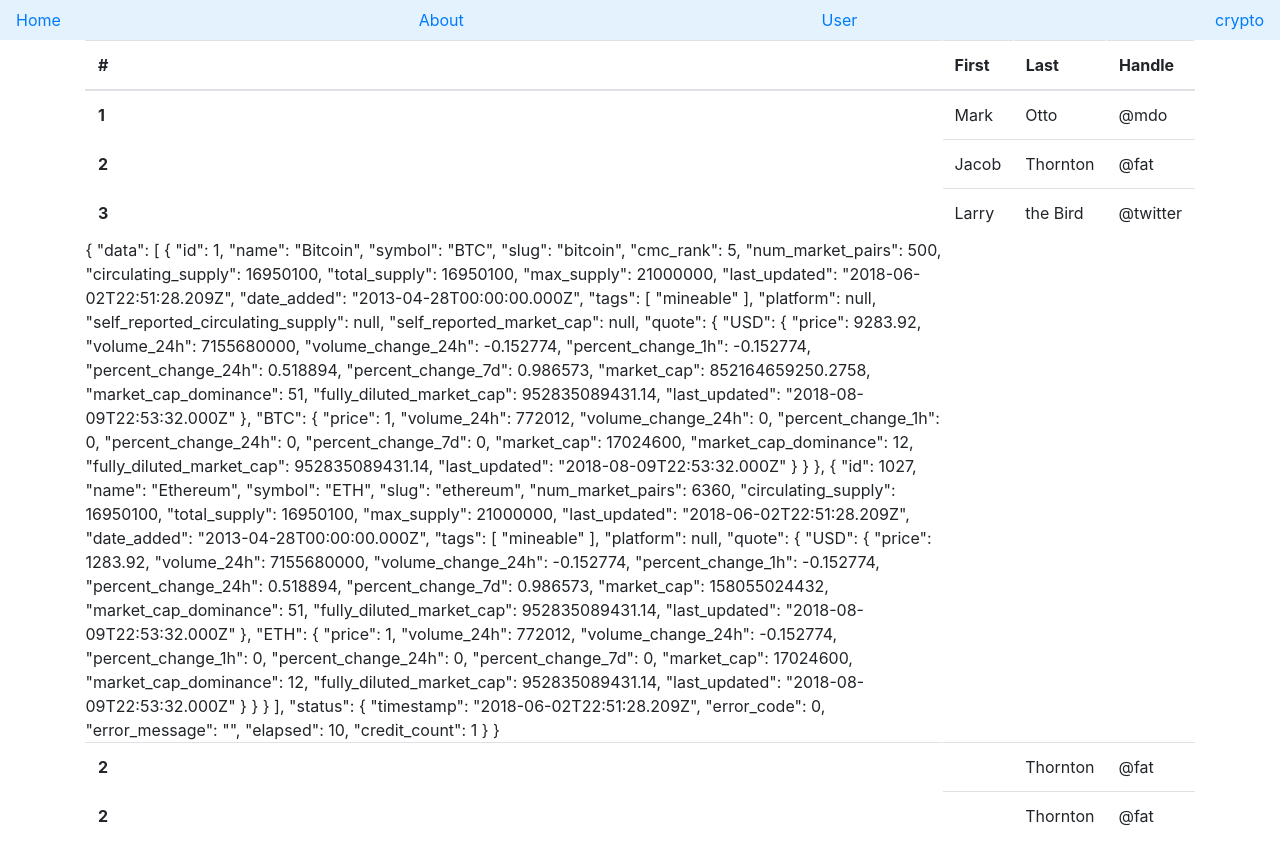
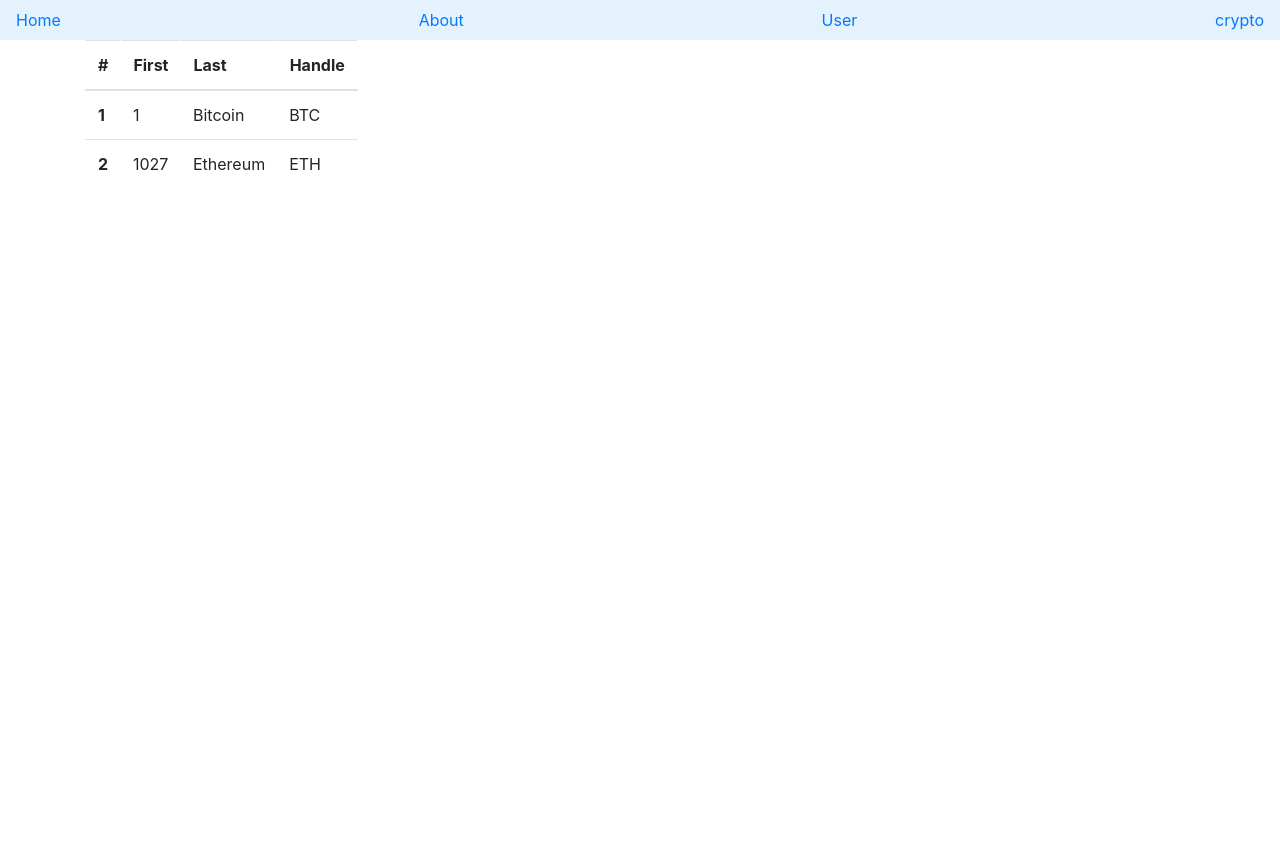
Before and after one commit to thisoban/crypto-front-end, a Vue app in the folder crypto-front-end/: page /crypto in a window 1280 px wide. After the commit the page ends 800 px from the top, so only its background shows below. Built offline with nearby package versions, Linux system fonts and the light colour scheme.

Commit message:
codeing tweaked to show json value in table

```diff
--- a/crypto-front-end/src/components/CryptoComponentn.vue
+++ b/crypto-front-end/src/components/CryptoComponentn.vue
@@ -1,24 +1,27 @@
 <script>
 import crypto from "../temp/crypto.json"
 
-export default{
- name: "crypto",
+  export default{
+  name: "crypto",
   data: () => {
     return {
       isHidden: false,
       data: crypto
     }
+  },
+  created() {
+    console.log(this.data);
   }
 }
 
 </script>
-<template>
-{{data}}
-  <tr v-for="(item,index) in data" :key="item.id">
-       <th scope="row">2</th>
-          <td>{{item[index]}}</td>
-          <td>Thornton</td>
-          <td>@fat</td>
+<template >
+  <!-- {{data}}  -->
+  <tr v-for="(item, index) in data.data" :key="item.id">
+    <td><b>{{index + 1}}</b></td>
+    <td>{{item.id}}</td>
+    <td>{{item.name}}</td>
+    <td>{{item.symbol}}</td>
   </tr>
 </template>
 <style scoped>
--- a/crypto-front-end/src/views/CryptoView.vue
+++ b/crypto-front-end/src/views/CryptoView.vue
@@ -19,25 +19,7 @@
           </tr>
         </thead>
       <tbody>
-        <tr>
-          <th scope="row">1</th>
-          <td>Mark</td>
-          <td>Otto</td>
-          <td>@mdo</td>
-        </tr>
-        <tr>
-          <th scope="row">2</th>
-          <td>Jacob</td>
-          <td>Thornton</td>
-          <td>@fat</td>
-        </tr>
-        <tr>
-          <th scope="row">3</th>
-          <td>Larry</td>
-          <td>the Bird</td>
-          <td>@twitter</td>
-        </tr>
-       <CryptoComponentnVue></CryptoComponentnVue>
+       <CryptoComponentnVue/>
       </tbody>
     </table>
     </div>
```
